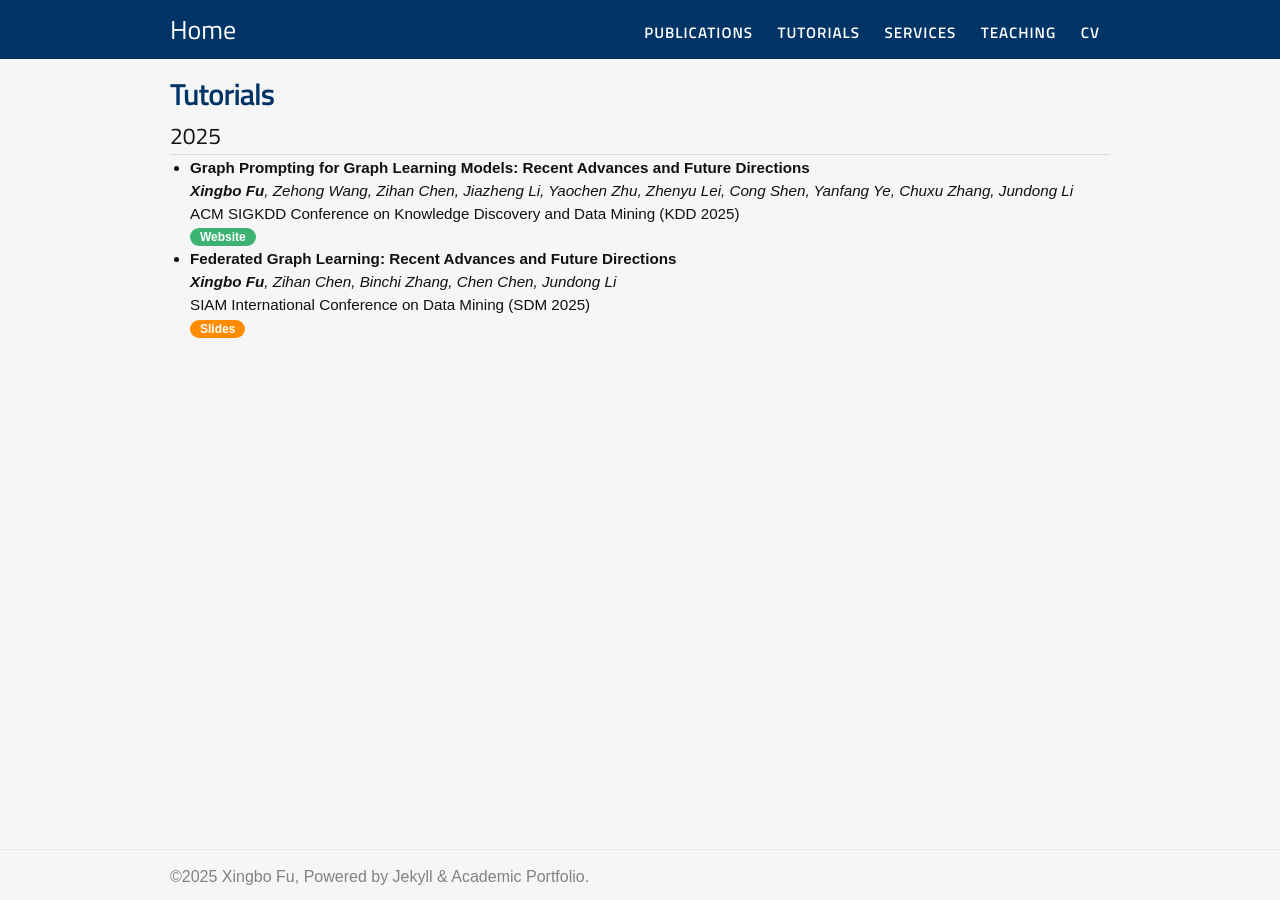
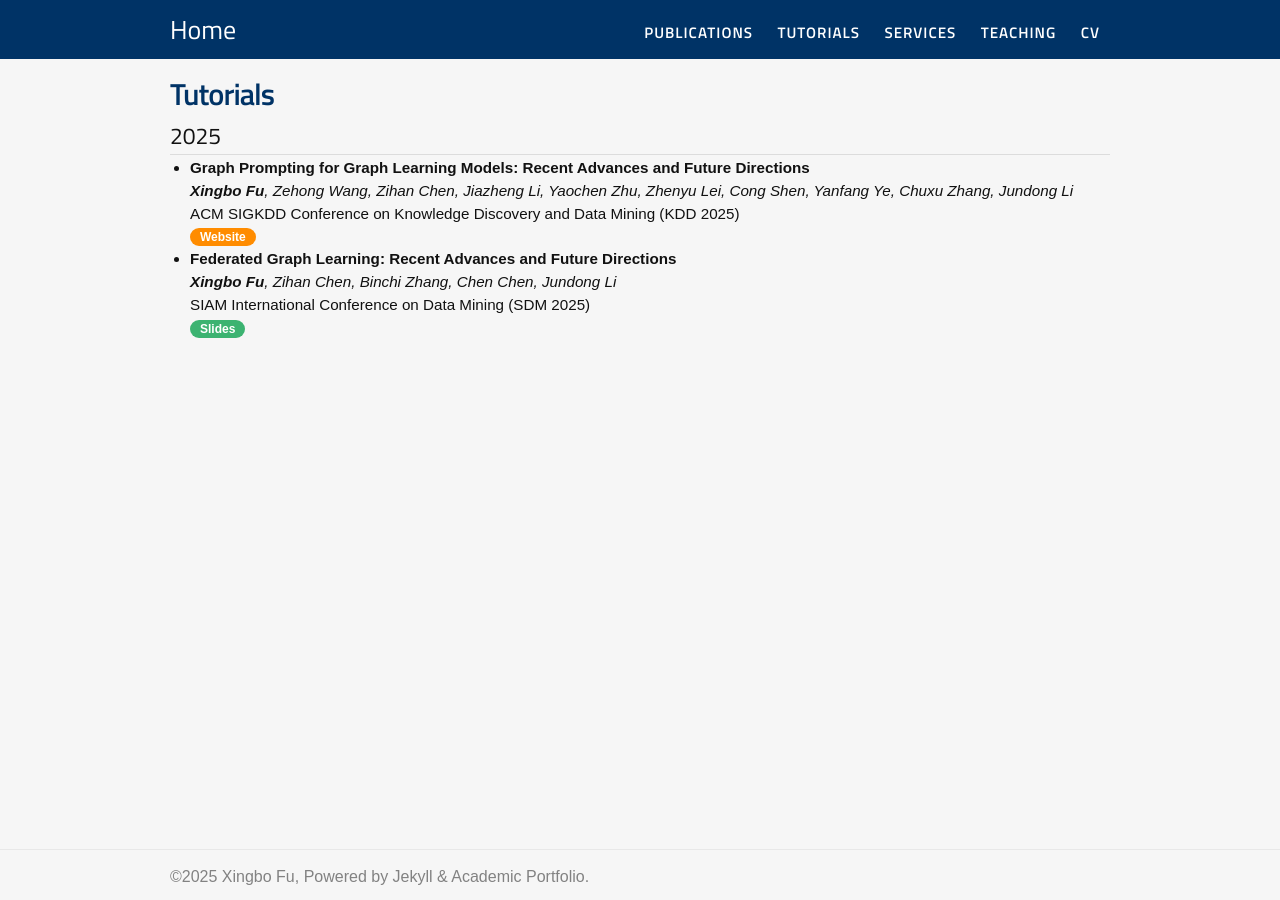
Before and after one commit to xbfu/xbfu.github.io, a Jekyll site: the page built from tutorials.md, in a window 1280 px wide. Built offline with Jekyll 4.4.1, drawn with Linux system fonts in a browser that asks for light colours; nearby versions of some CDN libraries.

Commit message:
Update _base.scss

```diff
--- a/_sass/_base.scss
+++ b/_sass/_base.scss
@@ -232,7 +232,7 @@ pre {
 }
 
 .slides {
-    background: darkorange;
+    background: mediumseagreen;
     border-style: none;
     border-radius: 10px;
     color: white;
@@ -264,7 +264,7 @@ pre {
 }
 
 .code {
-    background: mediumseagreen;
+    background: darkorange;
     border-style: none;
     border-radius: 10px;
     color: white;
```
